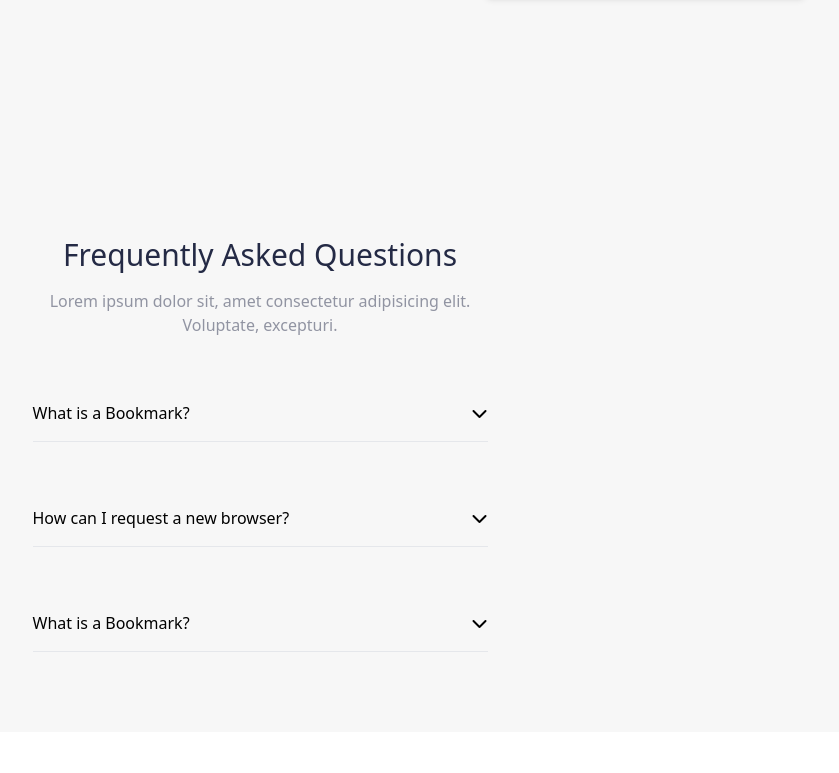
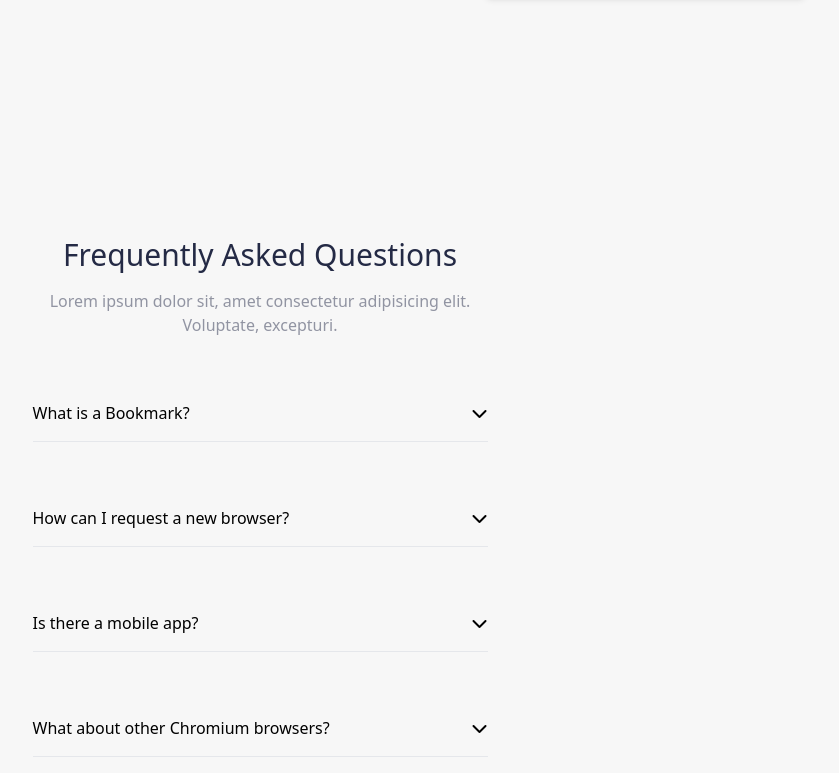
Before and after one commit to harsh021102/Modern-Landing-Page.github.io, a website: page public/index.html in a window 1280 px wide. Shown: the part 3286-4059 px from the top of the page, without its empty margins (380-1219 px from the left). Before the commit the page ends 4018 px from the top, so only its background shows below. Drawn offline with Linux system fonts and the light colour scheme.

Commit message:
started FAQ

```diff
--- a/public/index.html
+++ b/public/index.html
@@ -215,7 +215,13 @@
             </div>
             <div class="flex flex-col sm:w-3/4 lg:w-5/12 mt-12 mx-auto">
                 <div class="flex items-center border-b py-4">
-                    <span class="flex-1">What is a Bookmark?</span>
+                    <span class="flex-1">Is there a mobile app?</span>
+                    <i class="fa-solid fa-chevron-down"></i>
+                </div>
+            </div>
+            <div class="flex flex-col sm:w-3/4 lg:w-5/12 mt-12 mx-auto">
+                <div class="flex items-center border-b py-4">
+                    <span class="flex-1">What about other Chromium browsers?</span>
                     <i class="fa-solid fa-chevron-down"></i>
                 </div>
             </div>
```
